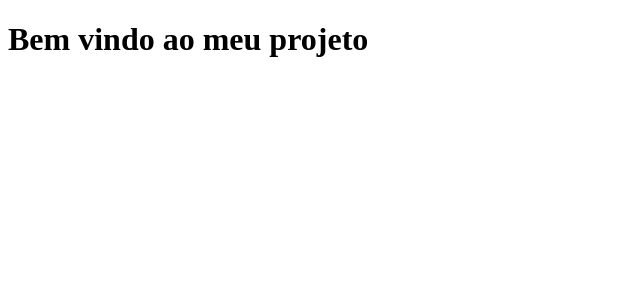
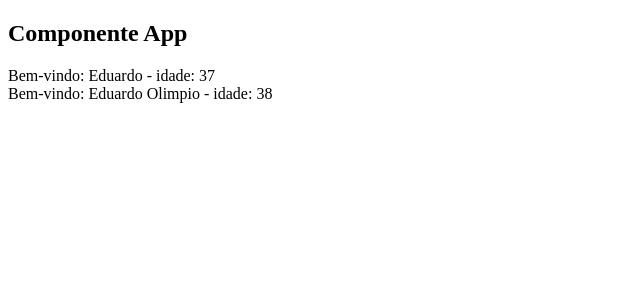
Before and after one commit to eduardoolimpiodev/NextJS-do-zero-ao-avancado-2023, a React (Create React App) app in the folder 2_REACT/primeiro-app/: page / in a window 1280 px wide. Shown: the top 300 px of the page, without its empty margins (0-640 px from the left). Built offline with nearby package versions, Linux system fonts and the light colour scheme.

Commit message:
feature: props e componente

```diff
--- a/2_REACT/primeiro-app/public/index.html
+++ b/2_REACT/primeiro-app/public/index.html
@@ -10,34 +10,14 @@
       content="Web site created using create-react-app"
     />
     <link rel="apple-touch-icon" href="%PUBLIC_URL%/logo192.png" />
-    <!--
-      manifest.json provides metadata used when your web app is installed on a
-      user's mobile device or desktop. See https://developers.google.com/web/fundamentals/web-app-manifest/
-    -->
+
     <link rel="manifest" href="%PUBLIC_URL%/manifest.json" />
-    <!--
-      Notice the use of %PUBLIC_URL% in the tags above.
-      It will be replaced with the URL of the `public` folder during the build.
-      Only files inside the `public` folder can be referenced from the HTML.
 
-      Unlike "/favicon.ico" or "favicon.ico", "%PUBLIC_URL%/favicon.ico" will
-      work correctly both with client-side routing and a non-root public URL.
-      Learn how to configure a non-root public URL by running `npm run build`.
-    -->
-    <title>React App</title>
+    <title>Meu Appp</title>
   </head>
   <body>
     <noscript>You need to enable JavaScript to run this app.</noscript>
     <div id="root"></div>
-    <!--
-      This HTML file is a template.
-      If you open it directly in the browser, you will see an empty page.
 
-      You can add webfonts, meta tags, or analytics to this file.
-      The build step will place the bundled scripts into the <body> tag.
-
-      To begin the development, run `npm start` or `yarn start`.
-      To create a production bundle, use `npm run build` or `yarn build`.
-    -->
   </body>
 </html>
--- a/2_REACT/primeiro-app/src/App.js
+++ b/2_REACT/primeiro-app/src/App.js
@@ -1,10 +1,14 @@
+import Nome from "./components/Nome";
+
 function App() {
   return (
-    <div >
-      <h1>Bem vindo ao meu projeto</h1>
-
-    </div>
-  );
+    <>
+      <h2 className="container">Componente App</h2>
+      <Nome aluno="Eduardo" idade={37} />
+      <br />
+      <Nome aluno="Eduardo Olimpio" idade={38}/>
+    </>
+  )
 }
 
 export default App;
--- /dev/null
+++ b/2_REACT/primeiro-app/src/components/Nome.js
@@ -0,0 +1,8 @@
+
+function Nome({aluno, idade}){
+    return (
+      <span>Bem-vindo: {aluno} - idade: {idade}</span>
+    )
+  }
+
+  export default Nome;
```
